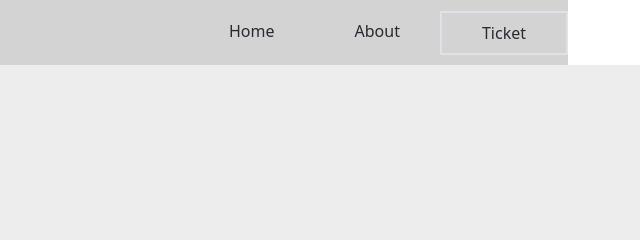
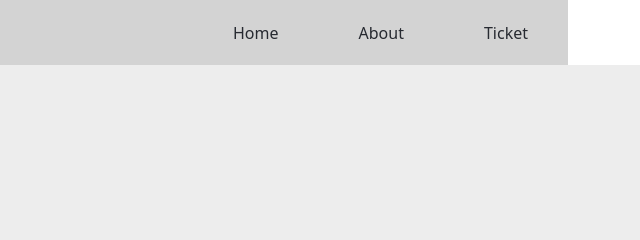
Before and after one commit to TedLivist/html-capstone, a plain HTML site: page about.html in a window 1280 px wide. Shown: the top 240 px of the page, 640-1280 px from the left. Drawn offline with nearby package versions, Linux system fonts and the light colour scheme; files whose address does not match are found by name.

Commit message:
refactor about and tickets pages navbars from index

```diff
--- a/about.html
+++ b/about.html
@@ -26,7 +26,7 @@
         <ul class="d-flex">
           <li><a href="#">Home</a></li>
           <li><a href="#">About</a></li>
-          <li class="border border-2"><a href="#">Ticket</a></li>
+          <li><a href="#">Ticket</a></li>
         </ul>
       </div>
     </nav>
```
Also changed, not shown: tickets.html (+1 -1 lines).
